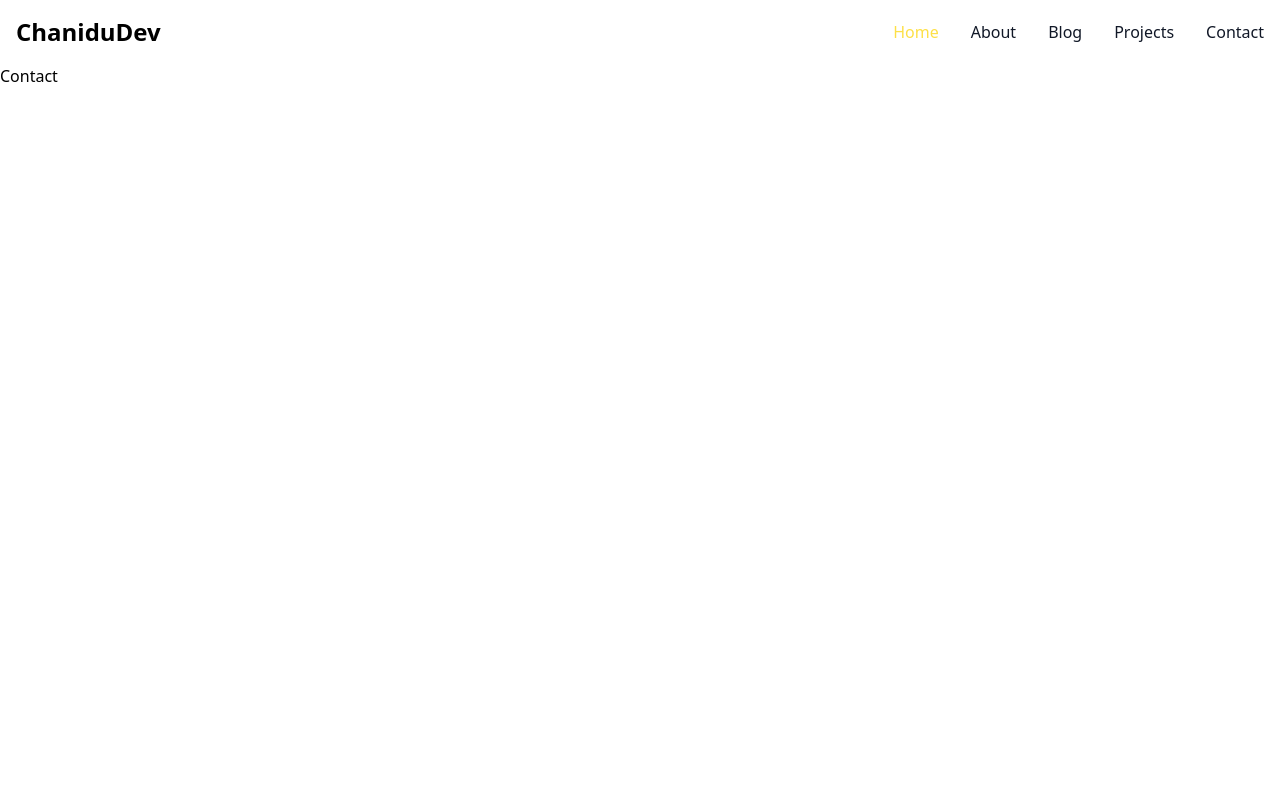
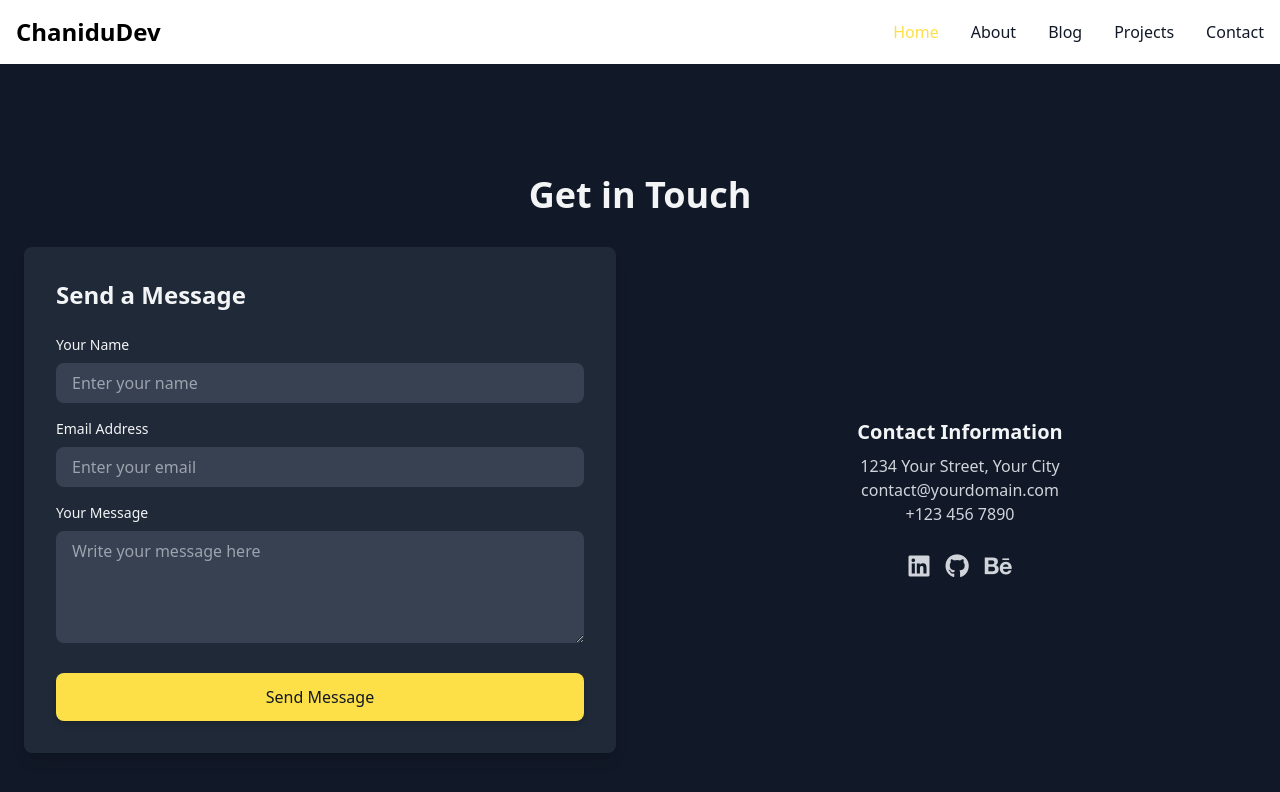
Before and after one commit to Chanidu26/ChaniduDev, a React (Create React App) app: page /contact in a window 1280 px wide. Shown: the top 792 px of the page. Built offline with nearby package versions, Linux system fonts and the light colour scheme.

Commit message:
contact section added

```diff
--- a/src/components/Contact.js
+++ b/src/components/Contact.js
@@ -2,7 +2,104 @@ import React from 'react'
 
 const Contact = () => {
   return (
-    <div>Contact</div>
+    <div className="bg-gray-900 text-gray-100 min-h-screen flex items-center justify-center">
+      <div className="container mx-auto px-6 py-12">
+        {/* Header */}
+        <h2 className="text-4xl font-bold text-center mb-8">
+          Get in Touch
+        </h2>
+
+        {/* Contact Section */}
+        <div className="grid grid-cols-1 md:grid-cols-2 gap-12">
+          {/* Contact Form */}
+          <div className="bg-gray-800 p-8 rounded-lg shadow-lg">
+            <h3 className="text-2xl font-semibold mb-6">Send a Message</h3>
+            <form action="#" method="POST">
+              <div className="mb-4">
+                <label htmlFor="name" className="block text-sm font-medium">
+                  Your Name
+                </label>
+                <input
+                  type="text"
+                  id="name"
+                  name="name"
+                  placeholder="Enter your name"
+                  className="w-full mt-2 px-4 py-2 bg-gray-700 text-gray-100 rounded-lg focus:outline-none focus:ring-2 focus:ring-yellow-300"
+                />
+              </div>
+              <div className="mb-4">
+                <label htmlFor="email" className="block text-sm font-medium">
+                  Email Address
+                </label>
+                <input
+                  type="email"
+                  id="email"
+                  name="email"
+                  placeholder="Enter your email"
+                  className="w-full mt-2 px-4 py-2 bg-gray-700 text-gray-100 rounded-lg focus:outline-none focus:ring-2 focus:ring-yellow-300"
+                />
+              </div>
+              <div className="mb-6">
+                <label htmlFor="message" className="block text-sm font-medium">
+                  Your Message
+                </label>
+                <textarea
+                  id="message"
+                  name="message"
+                  rows="4"
+                  placeholder="Write your message here"
+                  className="w-full mt-2 px-4 py-2 bg-gray-700 text-gray-100 rounded-lg focus:outline-none focus:ring-2 focus:ring-yellow-300"
+                ></textarea>
+              </div>
+              <button
+                type="submit"
+                className="w-full bg-yellow-300 text-gray-900 py-3 rounded-lg shadow-md hover:bg-yellow-400 transition duration-300"
+              >
+                Send Message
+              </button>
+            </form>
+          </div>
+
+          {/* Contact Info & Social Links */}
+          <div className="flex flex-col justify-center items-center space-y-6">
+            <div className="text-center">
+              <h3 className="text-xl font-semibold">Contact Information</h3>
+              <p className="text-gray-300 mt-2">1234 Your Street, Your City</p>
+              <p className="text-gray-300">contact@yourdomain.com</p>
+              <p className="text-gray-300">+123 456 7890</p>
+            </div>
+
+            {/* Social Media Links */}
+            <div className="flex space-x-4">
+              <a
+                href="https://www.linkedin.com/in/chanidukarunarathna/"
+                target="_blank"
+                rel="noopener noreferrer"
+                className="text-gray-300 hover:text-blue-400 text-2xl"
+              >
+                <i className="fab fa-linkedin"></i>
+              </a>
+              <a
+                href="https://github.com/Chanidu26"
+                target="_blank"
+                rel="noopener noreferrer"
+                className="text-gray-300 hover:text-gray-500 text-2xl"
+              >
+                <i className="fab fa-github"></i>
+              </a>
+              <a
+                href="https://www.behance.net/chanidukarunarathna"
+                target="_blank"
+                rel="noopener noreferrer"
+                className="text-gray-300 hover:text-blue-300 text-2xl"
+              >
+                <i className="fab fa-behance"></i>
+              </a>
+            </div>
+          </div>
+        </div>
+      </div>
+    </div>
   )
 }
 
```
